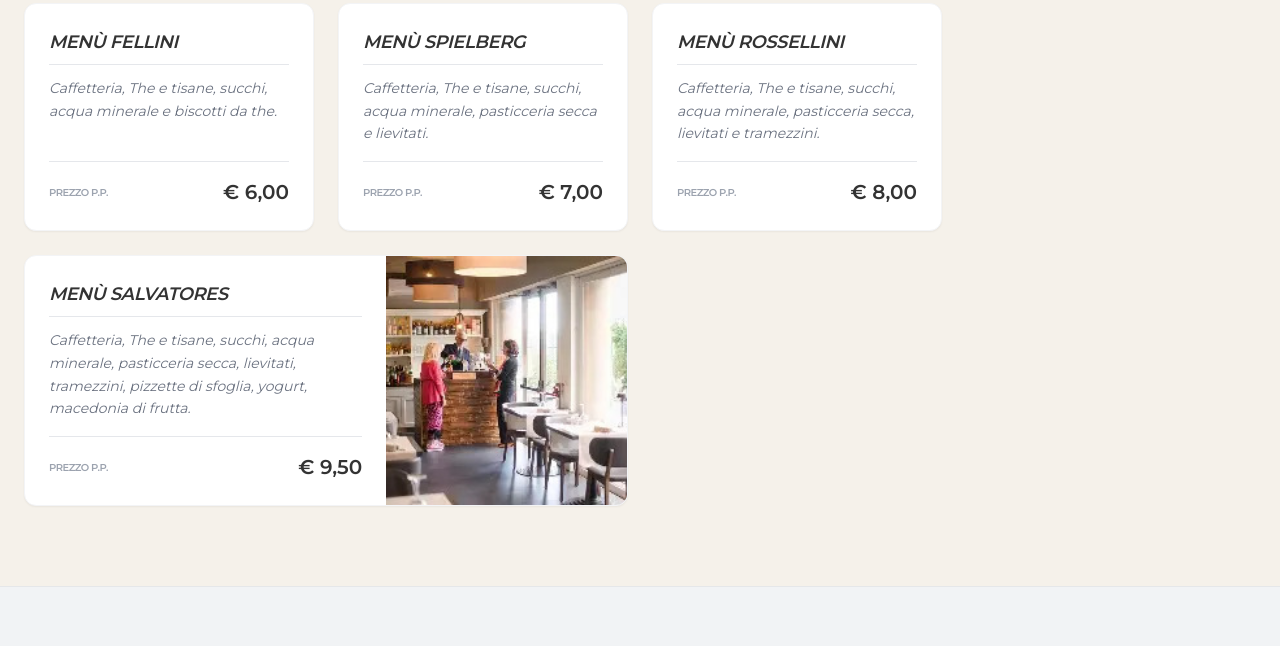
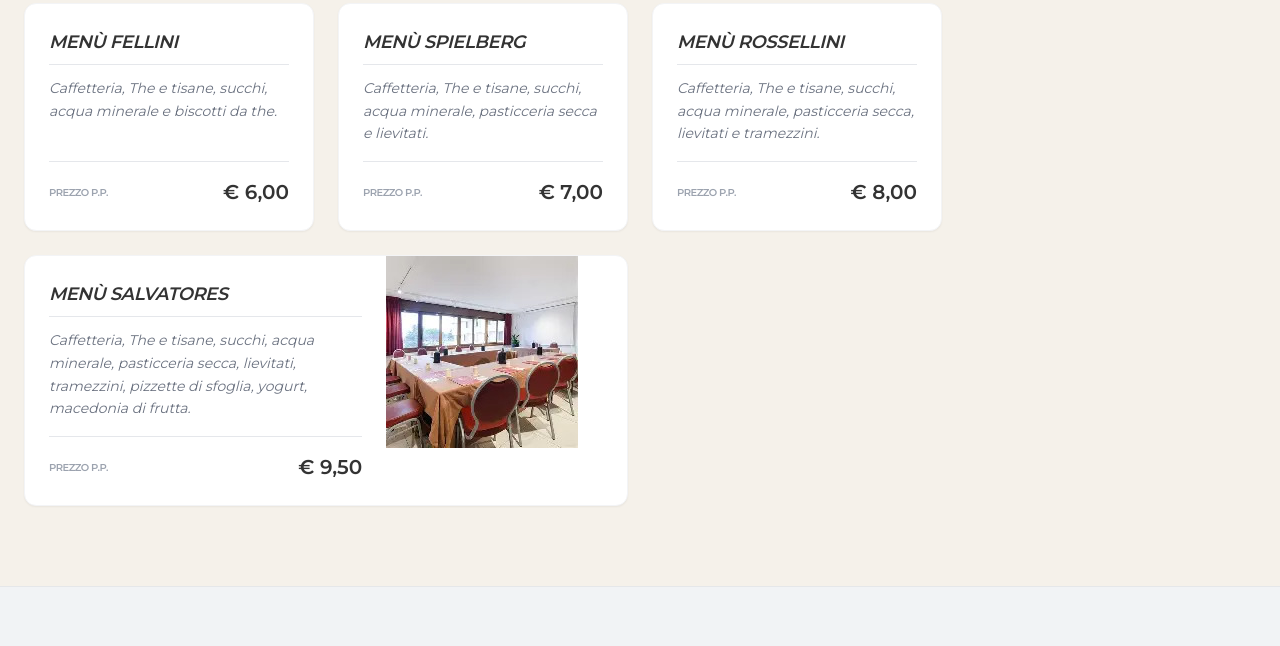
Before and after one commit to enricomaestrale-svg/Centro-Congressi-Art-Hotel-Museo, a plain HTML site: page index.html in a window 1280 px wide. Shown: the part 2037-2683 px from the top of the page. Drawn offline with nearby package versions, Linux system fonts and the light colour scheme; a web font is replaced by a local one.

Commit message:
Update index.html

```diff
--- a/index.html
+++ b/index.html
@@ -403,7 +403,7 @@
                                     </div>
                                 </div>
                                 <div class="w-full md:w-1/2 lg:w-2/5 h-48 md:h-full shrink-0">
-                                    <img src="${m.image}" alt="Ristorante Art Hotel Museo" class="w-full h-full object-cover">
+                                    <img src="foto sala miro webp.jpg">
                                 </div>
                             </div>
                         `;
```
